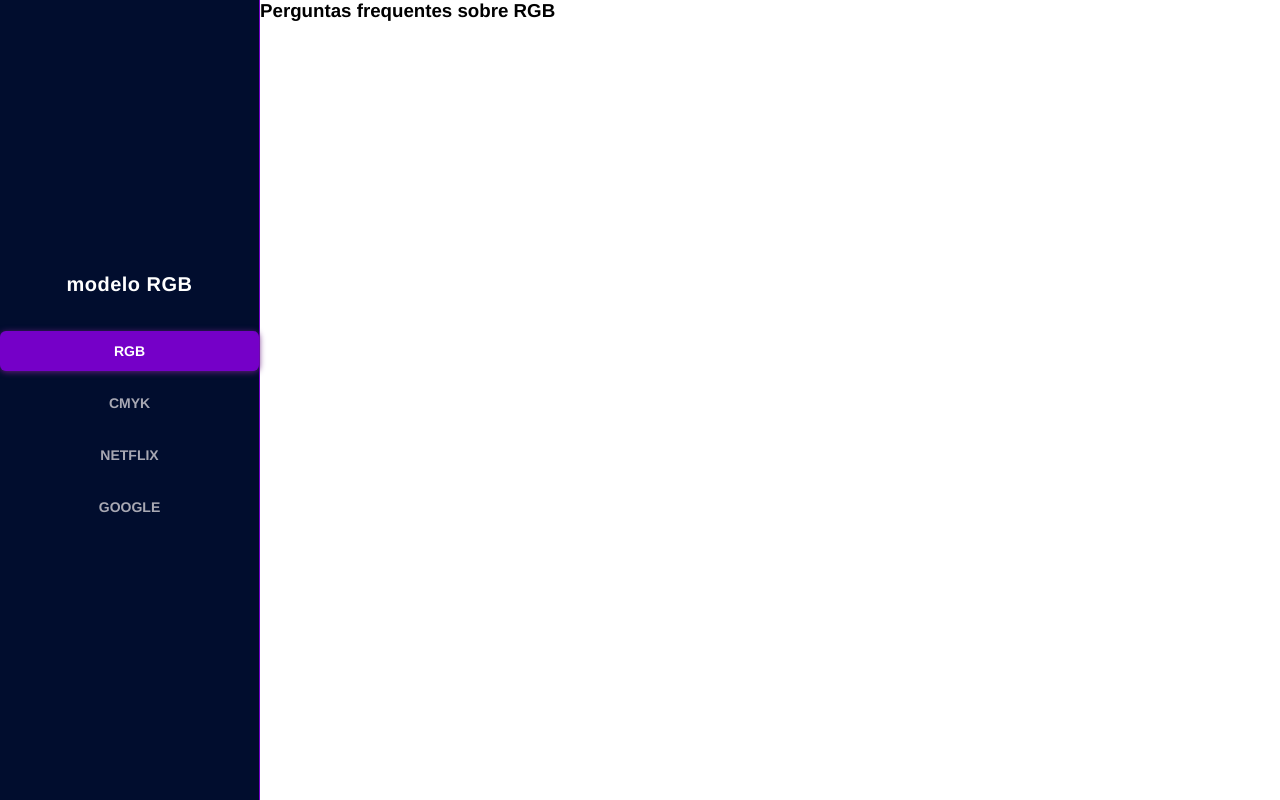
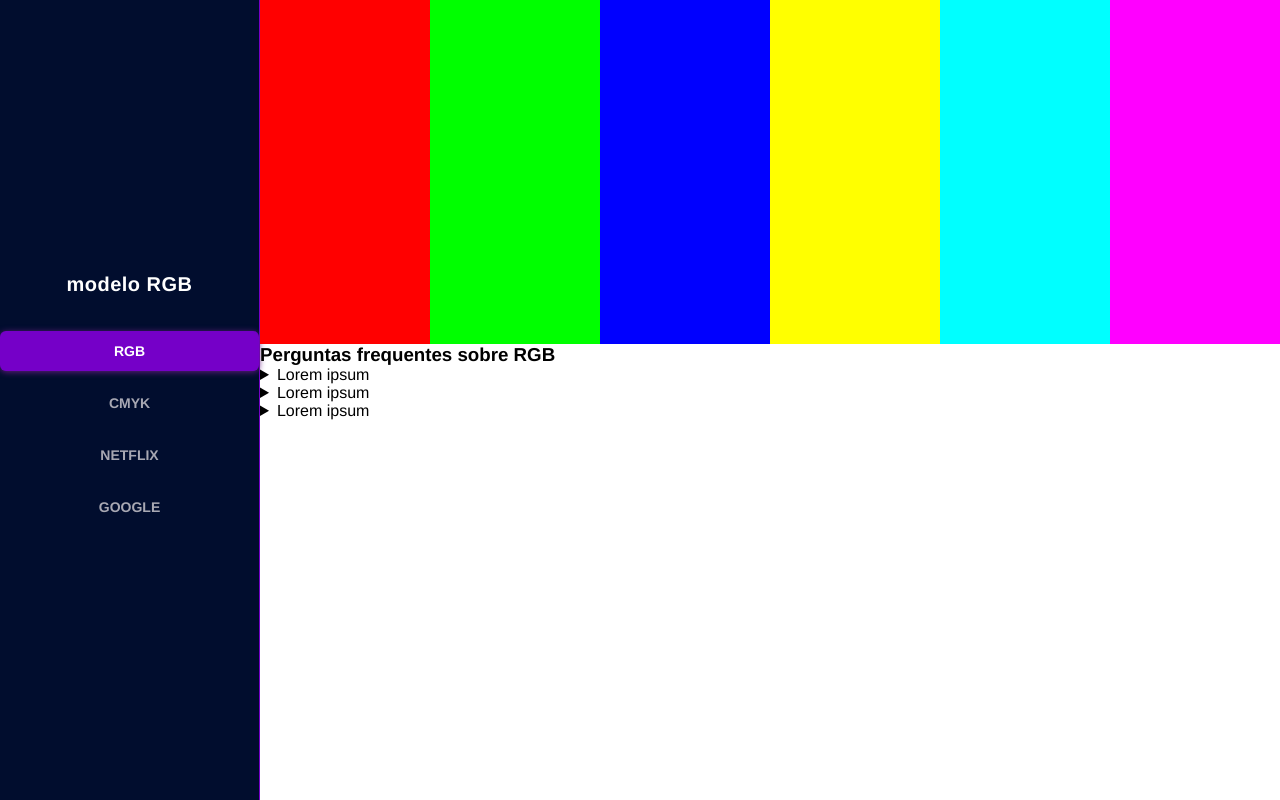
Before and after one commit to IsabellaAlencar/Display_IS, a website: page modo_cores/modo-cores.html in a window 1280 px wide. Shown: the top 800 px of the page. Drawn offline with Linux system fonts and the light colour scheme.

Commit message:
ADD: new

```diff
--- a/modo_cores/css/global.css
+++ b/modo_cores/css/global.css
@@ -88,3 +88,17 @@
     z-index: 10;
     box-shadow: 0 0 30px rgba(94, 40, 105);
 }
+
+.color-section__content{
+    display: flex;
+    flex-direction: column;
+    flex-grow: 1;
+    height: 100vh;
+
+}
+
+.color-section__palette{
+    height: 43vh;
+    display: flex;
+    width: 100%;
+}
--- a/modo_cores/modo-cores.html
+++ b/modo_cores/modo-cores.html
@@ -29,6 +29,7 @@
 
 
     <div class="color-section__content">
+
         <section class="color-section__palette" aria-label="Visualização da paleta RGB">
             <div class="color-section__bar color-section__bar--rgb-1"></div>
             <div class="color-section__bar color-section__bar--rgb-2"></div>
@@ -38,7 +39,24 @@
             <div class="color-section__bar color-section__bar--rgb-6"></div>
         </section>
         <section class="color-section__faq" aria-labelledby="faq-rgb-title">
+
             <h3 id="faq-rgb-title" class="color-section__faq-title">Perguntas frequentes sobre RGB</h3>
+
+            <details class="color-section__faq-item">
+                <summary class="color-section__faq-question">Lorem ipsum</summary>
+                <p class="color-section-answer">Lorem, ipsum dolor sit amet consectetur adipisicing elit. Quisquam sunt dolorem quasi voluptates nisi animi, atque voluptatum quae rem dignissimos ullam error ducimus, quaerat facere ratione? Eius libero tenetur ratione.</p>
+            </details>
+
+            <details class="color-section__faq-item">
+            <summary class="color-section__faq-question">Lorem ipsum</summary>
+                <p class="color-section-answer">Lorem, ipsum dolor sit amet consectetur adipisicing elit. Quisquam sunt dolorem quasi voluptates nisi animi, atque voluptatum quae rem dignissimos ullam error ducimus, quaerat facere ratione? Eius libero tenetur ratione.</p>
+            </details>
+
+
+            <details class="color-section__faq-item">
+            <summary class="color-section__faq-question">Lorem ipsum</summary>
+                <p class="color-section-answer">Lorem, ipsum dolor sit amet consectetur adipisicing elit. Quisquam sunt dolorem quasi voluptates nisi animi, atque voluptatum quae rem dignissimos ullam error ducimus, quaerat facere ratione? Eius libero tenetur ratione.</p>
+            </details>
 
         </section>
     </div>
```
